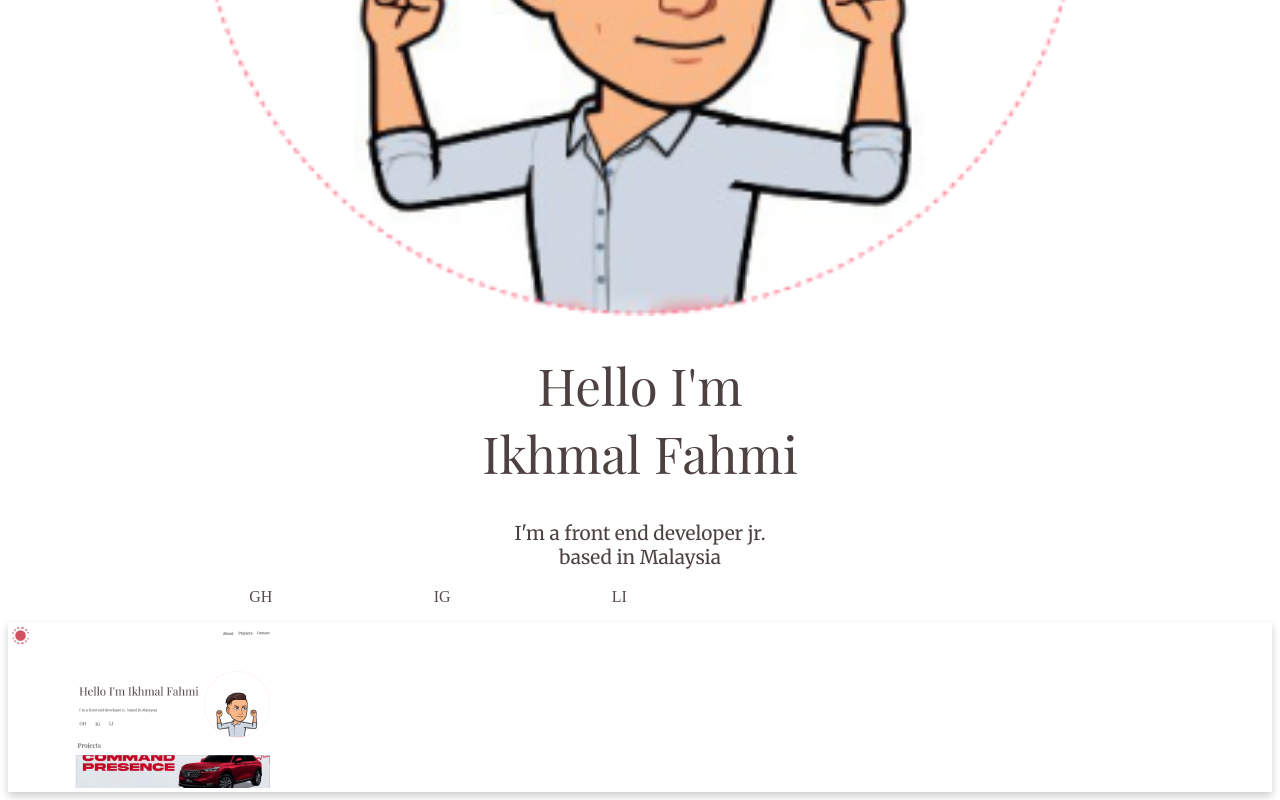
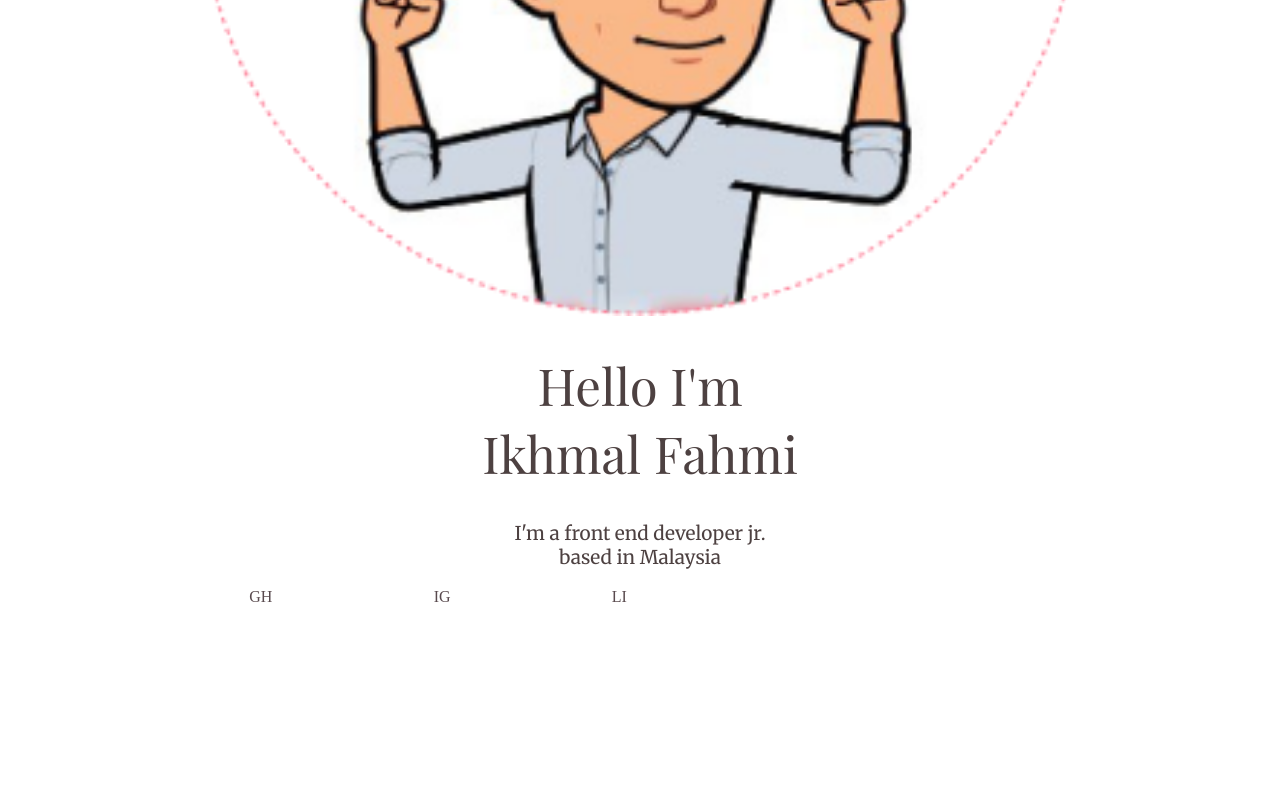
Before and after one commit to ikhmal2/personalporfolio, a Vue app: page / in a window 1280 px wide. Shown: the part 702-1502 px from the top of the page. After the commit the page ends 1324 px from the top, so only its background shows below. Built offline with nearby package versions, Linux system fonts and the light colour scheme.

Commit message:
removed json fetch part

```diff
--- a/src/components/projects-homepage.vue
+++ b/src/components/projects-homepage.vue
@@ -1,11 +1,13 @@
 <template>
-    <div class="project-card">
+    <div v-for="(project, id) in projects" :key="id" class="project-card">
         <img src="../assets/homepage.png" alt="portfolio-homepage">
     </div>
 </template>
 
 <script>
+    export default {
 
+    }
 </script>
 
 <style scoped>
```
